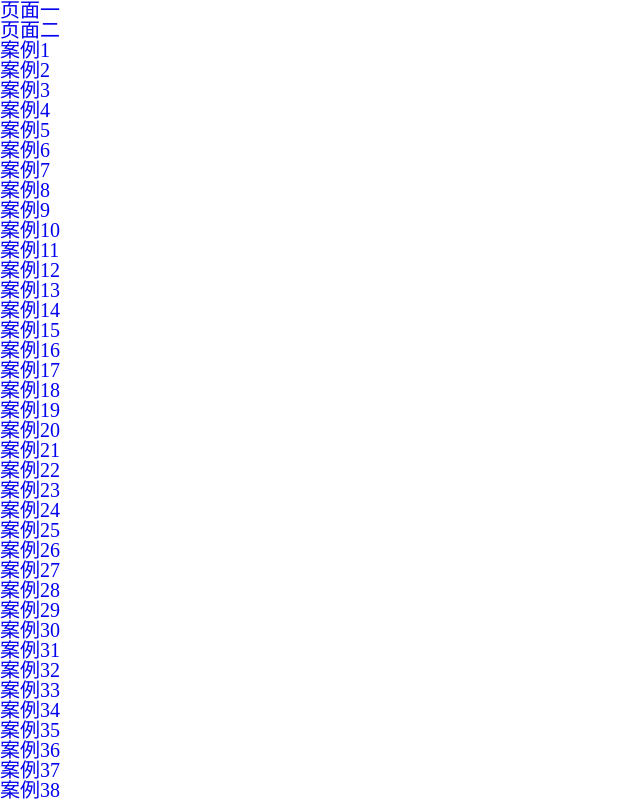
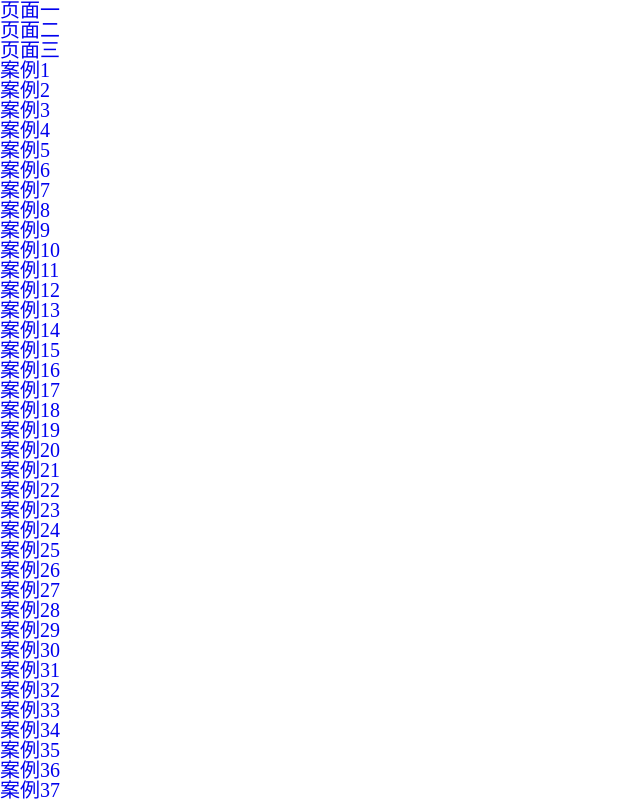
Before and after one commit to techrookiewyx/React-exercise, a React (Create React App) app in the folder example/demo/: page /#/ in a window 1280 px wide. Shown: the top 800 px of the page, without its empty margins (0-640 px from the left). Built offline with nearby package versions, Linux system fonts and the light colour scheme.

Commit message:
导入页面练习三

```diff
--- a/example/demo/src/App.jsx
+++ b/example/demo/src/App.jsx
@@ -476,7 +476,7 @@ import PageOne from "./page-one/PageOne";
 //页面二
 import PageTwo from "./page-two/PageTwo";
 //页面三
-// import PageThree from "./page-three/PageThree";
+import PageThree from "./page-three/PageThree";
 export default function App() {
   return (
     <>
@@ -717,7 +717,7 @@ export default function App() {
           <Route path="/case-232" element={<RepJiange/>} />
           <Route path="/page-one" element={<PageOne/>} />
           <Route path="/page-two" element={<PageTwo/>} />
-          {/* <Route path="/case-three" element={<PageThree/>} /> */}
+          <Route path="/page-three" element={<PageThree/>} />
         {/*</Route>*/}
       </Routes>
     </>
--- a/example/demo/src/UlList.jsx
+++ b/example/demo/src/UlList.jsx
@@ -10,9 +10,9 @@ export default function UlList() {
         <li>
           <Link to="/page-two">页面二</Link>
         </li>
-        {/* <li>
+        <li>
           <Link to="/page-three">页面三</Link>
-        </li> */}
+        </li>
         <li>
           <Link to="/case-1">案例1</Link>
         </li>
```
